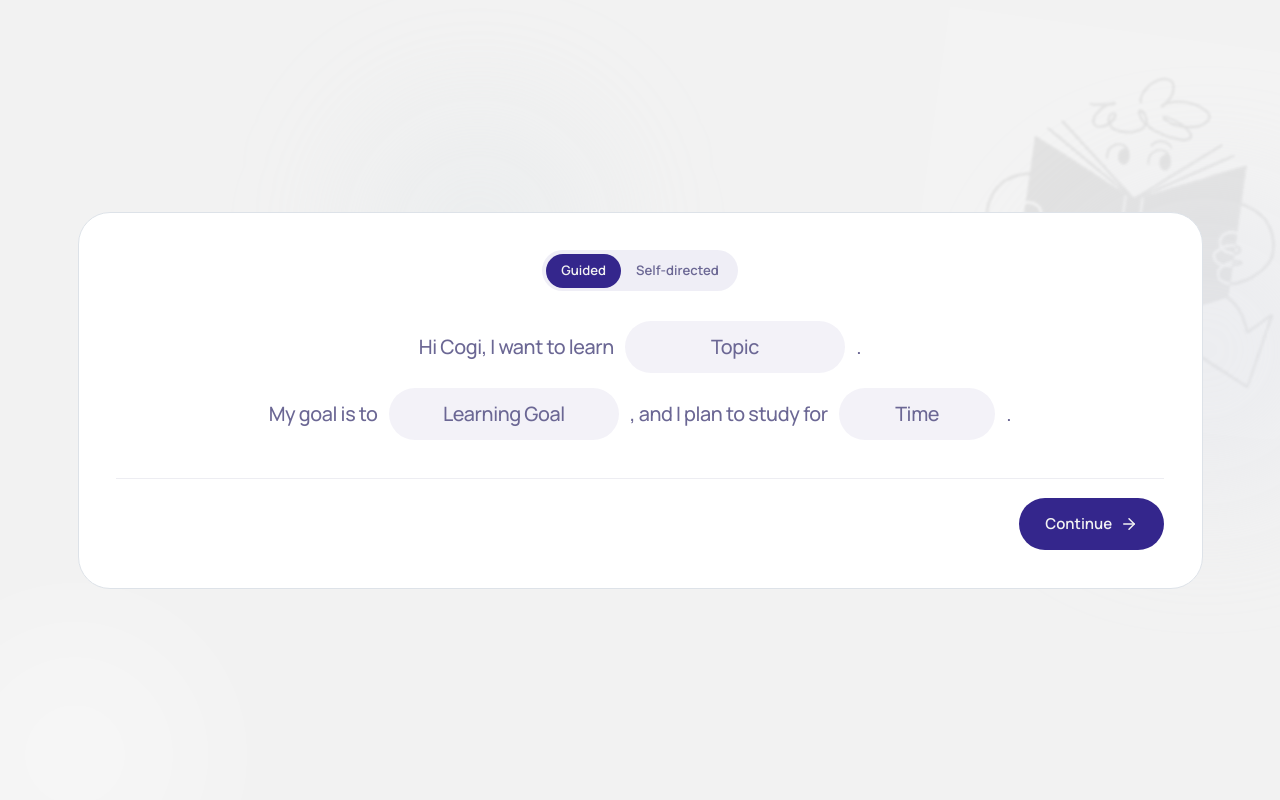
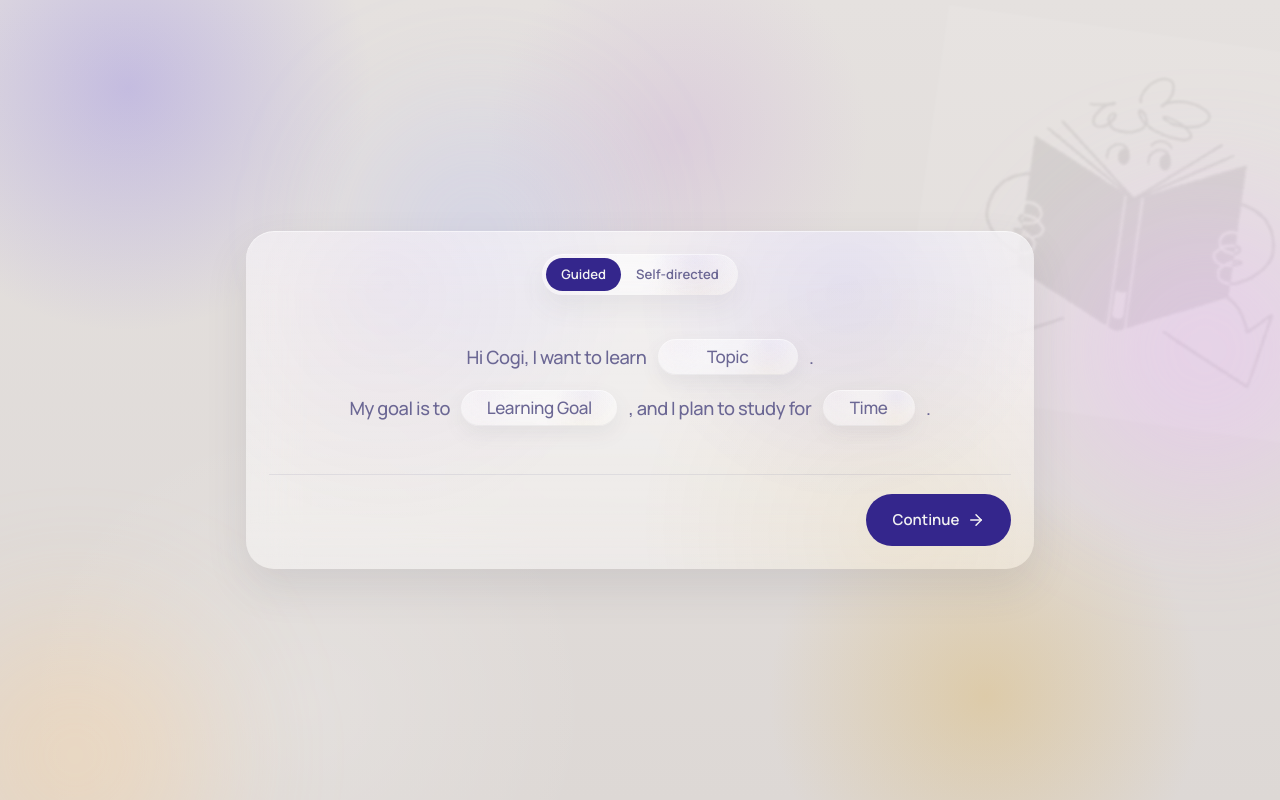
Before and after one commit to Rachel-Gui/figmabuild2026, a React (Vite) app: page / in a window 1280 px wide. Built offline with nearby package versions, Linux system fonts and the light colour scheme.

Commit message:
Refine UI layout and styling

```diff
--- a/src/app/components/LoginView.tsx
+++ b/src/app/components/LoginView.tsx
@@ -33,9 +33,9 @@ export const LoginView = () => {
           alt=""
           className="absolute right-[-2rem] top-8 w-[18rem] rotate-[8deg] opacity-[0.08] blur-[1px] sm:w-[26rem]"
         />
-        <div className="absolute bottom-[-6rem] left-[-4rem] h-72 w-72 rounded-full bg-white/34 blur-3xl" />
-        <div className="absolute right-[-5rem] top-1/4 h-80 w-80 rounded-full bg-[#dfe4eb]/36 blur-3xl" />
-        <div className="absolute left-[28%] top-[14%] h-64 w-64 rounded-full bg-[#d7dde5]/22 blur-3xl" />
+        <div className="absolute bottom-[-6rem] left-[-4rem] h-72 w-72 rounded-full bg-[#ffd39a]/34 blur-3xl" />
+        <div className="absolute right-[-5rem] top-1/4 h-80 w-80 rounded-full bg-[#ebb3ff]/30 blur-3xl" />
+        <div className="absolute left-[28%] top-[14%] h-64 w-64 rounded-full bg-[#aab6ff]/24 blur-3xl" />
         <div className="app-grid absolute inset-0 opacity-30" />
       </div>
 
@@ -44,11 +44,12 @@ export const LoginView = () => {
           initial={{ opacity: 0, y: 28 }}
           animate={{ opacity: 1, y: 0 }}
           transition={{ duration: 0.55, delay: 0.08 }}
-          className="relative w-full max-w-[min(92vw,78rem)] rounded-[36px] p-3 sm:p-5 lg:p-6"
+          className="relative w-full max-w-[min(90vw,54rem)] rounded-[32px] p-2 sm:p-3"
         >
-          <div className="rounded-[32px] border border-[#dde2e8] bg-white px-6 py-7 sm:px-9 sm:py-9 lg:px-10 lg:py-10">
-            <div className="mb-8 flex flex-col items-center gap-4">
-              <div className="inline-flex rounded-full bg-[#34268C]/8 p-1">
+          <div className="app-surface rounded-[28px]">
+            <div className="px-5 py-5 sm:px-6 sm:py-6">
+              <div className="mb-6 flex flex-col items-center gap-4">
+                <div className="app-frost inline-flex rounded-full p-1">
                   {[
                     ['guided', 'Guided'],
                     ['self', 'Self-directed'],
@@ -71,23 +72,24 @@ export const LoginView = () => {
               </div>
 
               {mode === 'self' ? (
-              <div className="mx-auto max-w-[min(100%,64rem)]">
+                <div className="mx-auto flex min-h-[120px] w-full max-w-[38rem] items-center sm:min-h-[130px] sm:max-w-[40rem]">
                   <textarea
                     value={prompt}
                     onChange={(e) => setPrompt(e.target.value)}
                     placeholder="Describe what you want to learn, your goal, what feels difficult, and how you want to study."
-                  className="min-h-[220px] w-full resize-none rounded-[24px] bg-[#F2F2F2] px-6 py-6 text-[1.05rem] font-medium leading-8 tracking-[-0.02em] text-[#1E1C59] outline-none placeholder:text-[#6B6794] sm:min-h-[260px] sm:px-8 sm:py-8 sm:text-[1.22rem]"
+                    className="app-glass-field h-[120px] w-full resize-none rounded-[24px] px-5 py-4 text-[1.04rem] font-medium leading-7 tracking-[-0.02em] text-[#1E1C59] outline-none placeholder:text-[#6B6794] sm:h-[130px] sm:px-6 sm:py-4 sm:text-[1.12rem]"
                   />
                 </div>
               ) : (
-              <div className="mx-auto max-w-[min(100%,66rem)] text-center text-[clamp(1rem,0.92rem+0.55vw,1.32rem)] font-medium leading-[1.45] tracking-[-0.02em] text-[#6B6794]">
+                <div className="mx-auto flex min-h-[120px] w-full max-w-[38rem] items-center justify-center sm:min-h-[130px] sm:max-w-[40rem]">
+                  <div className="w-full text-center text-[clamp(1.02rem,0.96rem+0.42vw,1.22rem)] font-medium leading-[1.45] tracking-[-0.02em] text-[#6B6794]">
                     <div className="flex flex-wrap items-center justify-center gap-x-3 gap-y-3">
                       <span>Hi Cogi, I want to learn</span>
                       <InlineField
                         value={topic}
                         onChange={setTopic}
                         placeholder="Topic"
-                    widthClass="w-[180px] sm:w-[220px]"
+                        widthClass="w-[108px] sm:w-[140px]"
                       />
                       <span>.</span>
                     </div>
@@ -98,21 +100,22 @@ export const LoginView = () => {
                         value={goal}
                         onChange={setGoal}
                         placeholder="Learning Goal"
-                    widthClass="w-[190px] sm:w-[230px]"
+                        widthClass="w-[126px] sm:w-[156px]"
                       />
                       <span>, and I plan to study for</span>
                       <InlineField
                         value={time}
                         onChange={setTime}
                         placeholder="Time"
-                    widthClass="w-[128px] sm:w-[156px]"
+                        widthClass="w-[72px] sm:w-[92px]"
                       />
                       <span>.</span>
                     </div>
                   </div>
+                </div>
               )}
 
-            <div className="mt-8 flex justify-end border-t border-[#1E1C59]/8 pt-5 sm:mt-10">
+              <div className="mt-6 flex justify-end border-t border-[#1E1C59]/8 pt-5 sm:mt-7">
                 <button
                   onClick={handleNext}
                   className="inline-flex items-center justify-center gap-2 rounded-full bg-[var(--brand-strong)] px-7 py-4 text-base font-semibold text-[var(--brand-strong-foreground)] transition hover:bg-[var(--brand-strong-hover)]"
@@ -120,6 +123,7 @@ export const LoginView = () => {
                   Continue
                   <ArrowRight size={18} />
                 </button>
+              </div>
             </div>
           </div>
         </motion.section>
@@ -139,15 +143,13 @@ const InlineField = ({
   placeholder: string;
   widthClass: string;
 }) => (
-  <label
-    className={`inline-flex min-h-[52px] items-center rounded-full bg-[#34268C]/6 px-4 py-1.5 ${widthClass}`}
-  >
+  <label className={`app-glass-field inline-flex min-h-[36px] items-center rounded-full px-2.5 py-0.5 ${widthClass}`}>
     <input
       type="text"
       value={value}
       onChange={(e) => onChange(e.target.value)}
       placeholder={placeholder}
-      className="w-full bg-transparent text-center text-[clamp(1rem,0.92rem+0.55vw,1.32rem)] font-medium tracking-[-0.02em] text-[#1E1C59] outline-none placeholder:text-[#6B6794]"
+      className="w-full bg-transparent text-center text-[clamp(0.94rem,0.9rem+0.34vw,1.14rem)] font-medium tracking-[-0.02em] text-[#1E1C59] outline-none placeholder:text-[#6B6794]"
     />
   </label>
 );
--- a/src/styles/theme.css
+++ b/src/styles/theme.css
@@ -2,7 +2,10 @@
 
 :root {
   --font-size: 15px;
-  --background: #f2f2f2;
+  --background: #ddd9d7;
+  --glass-lilac: 201, 166, 214;
+  --glass-indigo: 94, 73, 229;
+  --glass-amber: 219, 175, 82;
   --foreground: #1e1c59;
   --card: rgba(255, 255, 255, 0.96);
   --card-foreground: #1e1c59;
@@ -129,7 +132,13 @@
 
   body {
     @apply bg-background text-foreground;
-    background: var(--background);
+    background:
+      radial-gradient(circle at 10% 11%, rgba(var(--glass-indigo), 0.24), transparent 18%),
+      radial-gradient(circle at 53% 17%, rgba(var(--glass-lilac), 0.3), transparent 20%),
+      radial-gradient(circle at 77% 87%, rgba(var(--glass-amber), 0.34), transparent 18%),
+      radial-gradient(circle at 24% 88%, rgba(255, 255, 255, 0.18), transparent 24%),
+      linear-gradient(180deg, #e5e1df 0%, #ddd8d5 100%);
+    background-attachment: fixed;
     font-family:
       'Manrope',
       'Avenir Next',
@@ -233,17 +242,35 @@
 
 @layer utilities {
   .app-surface {
-    background: rgba(255, 255, 255, 0.96);
-    backdrop-filter: blur(10px);
-    -webkit-backdrop-filter: blur(10px);
-    border: 1px solid rgba(30, 28, 89, 0.08);
-    box-shadow: none;
+    position: relative;
+    isolation: isolate;
+    overflow: hidden;
+    background:
+      radial-gradient(circle at 18% 16%, rgba(var(--glass-lilac), 0.12), transparent 34%),
+      radial-gradient(circle at 76% 18%, rgba(var(--glass-indigo), 0.1), transparent 32%),
+      radial-gradient(circle at 82% 86%, rgba(var(--glass-amber), 0.1), transparent 36%),
+      linear-gradient(180deg, rgba(255, 255, 255, 0.58) 0%, rgba(255, 255, 255, 0.42) 100%);
+    backdrop-filter: blur(24px) saturate(118%);
+    -webkit-backdrop-filter: blur(24px) saturate(118%);
+    box-shadow:
+      0 18px 42px rgba(85, 85, 98, 0.12),
+      inset 0 1px 0 rgba(255, 255, 255, 0.52);
   }
 
   .app-panel {
-    background: rgba(255, 255, 255, 0.92);
-    border: 1px solid rgba(30, 28, 89, 0.08);
-    box-shadow: none;
+    position: relative;
+    isolation: isolate;
+    overflow: hidden;
+    background:
+      radial-gradient(circle at 15% 18%, rgba(var(--glass-lilac), 0.1), transparent 30%),
+      radial-gradient(circle at 80% 20%, rgba(var(--glass-indigo), 0.08), transparent 28%),
+      radial-gradient(circle at 78% 86%, rgba(var(--glass-amber), 0.08), transparent 32%),
+      linear-gradient(180deg, rgba(255, 255, 255, 0.52) 0%, rgba(255, 255, 255, 0.36) 100%);
+    backdrop-filter: blur(22px) saturate(114%);
+    -webkit-backdrop-filter: blur(22px) saturate(114%);
+    box-shadow:
+      0 14px 32px rgba(85, 85, 98, 0.1),
+      inset 0 1px 0 rgba(255, 255, 255, 0.5);
   }
 
   .app-grid {
@@ -251,10 +278,98 @@
   }
 
   .app-frost {
-    background: rgba(255, 255, 255, 0.8);
-    border: 1px solid rgba(30, 28, 89, 0.06);
-    backdrop-filter: blur(10px);
-    -webkit-backdrop-filter: blur(10px);
-    box-shadow: none;
+    position: relative;
+    isolation: isolate;
+    overflow: hidden;
+    background:
+      radial-gradient(circle at 16% 18%, rgba(var(--glass-lilac), 0.08), transparent 28%),
+      radial-gradient(circle at 78% 22%, rgba(var(--glass-indigo), 0.07), transparent 28%),
+      radial-gradient(circle at 80% 86%, rgba(var(--glass-amber), 0.07), transparent 32%),
+      linear-gradient(180deg, rgba(255, 255, 255, 0.46) 0%, rgba(255, 255, 255, 0.32) 100%);
+    backdrop-filter: blur(20px) saturate(112%);
+    -webkit-backdrop-filter: blur(20px) saturate(112%);
+    box-shadow:
+      0 12px 26px rgba(85, 85, 98, 0.08),
+      inset 0 1px 0 rgba(255, 255, 255, 0.48);
+  }
+
+  .app-glass-field {
+    position: relative;
+    isolation: isolate;
+    overflow: hidden;
+    background:
+      radial-gradient(circle at 15% 18%, rgba(var(--glass-lilac), 0.06), transparent 26%),
+      radial-gradient(circle at 80% 18%, rgba(var(--glass-indigo), 0.05), transparent 24%),
+      radial-gradient(circle at 78% 84%, rgba(var(--glass-amber), 0.05), transparent 30%),
+      linear-gradient(180deg, rgba(255, 255, 255, 0.48) 0%, rgba(255, 255, 255, 0.34) 100%);
+    backdrop-filter: blur(20px) saturate(110%);
+    -webkit-backdrop-filter: blur(20px) saturate(110%);
+    box-shadow:
+      0 8px 20px rgba(85, 85, 98, 0.08),
+      inset 0 1px 0 rgba(255, 255, 255, 0.5),
+      inset 0 -1px 0 rgba(188, 188, 196, 0.18);
+  }
+
+  .app-glass-cta {
+    position: relative;
+    isolation: isolate;
+    overflow: hidden;
+    background:
+      radial-gradient(circle at 18% 18%, rgba(var(--glass-lilac), 0.24), transparent 36%),
+      radial-gradient(circle at 74% 18%, rgba(var(--glass-indigo), 0.26), transparent 34%),
+      radial-gradient(circle at 82% 84%, rgba(var(--glass-amber), 0.22), transparent 36%),
+      linear-gradient(180deg, rgba(255, 255, 255, 0.46) 0%, rgba(255, 255, 255, 0.24) 100%);
+    backdrop-filter: blur(26px) saturate(130%);
+    -webkit-backdrop-filter: blur(26px) saturate(130%);
+    box-shadow:
+      0 14px 34px rgba(86, 82, 118, 0.16),
+      inset 0 1px 0 rgba(255, 255, 255, 0.72),
+      inset 0 -1px 0 rgba(126, 118, 172, 0.18);
+  }
+
+  .app-glass-cta:hover {
+    background:
+      radial-gradient(circle at 18% 18%, rgba(var(--glass-lilac), 0.28), transparent 36%),
+      radial-gradient(circle at 74% 18%, rgba(var(--glass-indigo), 0.3), transparent 34%),
+      radial-gradient(circle at 82% 84%, rgba(var(--glass-amber), 0.25), transparent 36%),
+      linear-gradient(180deg, rgba(255, 255, 255, 0.5) 0%, rgba(255, 255, 255, 0.28) 100%);
+    box-shadow:
+      0 16px 38px rgba(86, 82, 118, 0.2),
+      inset 0 1px 0 rgba(255, 255, 255, 0.78),
+      inset 0 -1px 0 rgba(126, 118, 172, 0.2);
+  }
+
+  .app-content {
+    padding: 1.125rem;
+  }
+
+  .app-content-lg {
+    padding: 1.5rem;
+  }
+
+  .app-scroll-content {
+    padding: 1.125rem 0.5rem 1.125rem 1.125rem;
+  }
+
+  .app-page-shell {
+    padding: 1rem;
+  }
+
+  @media (min-width: 640px) {
+    .app-content {
+      padding: 1.25rem;
+    }
+
+    .app-content-lg {
+      padding: 1.75rem;
+    }
+
+    .app-scroll-content {
+      padding: 1.25rem 0.75rem 1.25rem 1.25rem;
+    }
+
+    .app-page-shell {
+      padding: 1.125rem;
+    }
   }
 }
```
Also changed, not shown: src/app/components/ChatView.tsx (+18 -19 lines), src/app/components/MainLayout.tsx (+4 -4 lines), src/app/components/ProfileView.tsx (+14 -8 lines), src/app/components/QuizView.tsx (+113 -32 lines), src/app/components/WorkspaceView.tsx (+45 -75 lines). Lines whose indentation alone changed are shown as unchanged.
